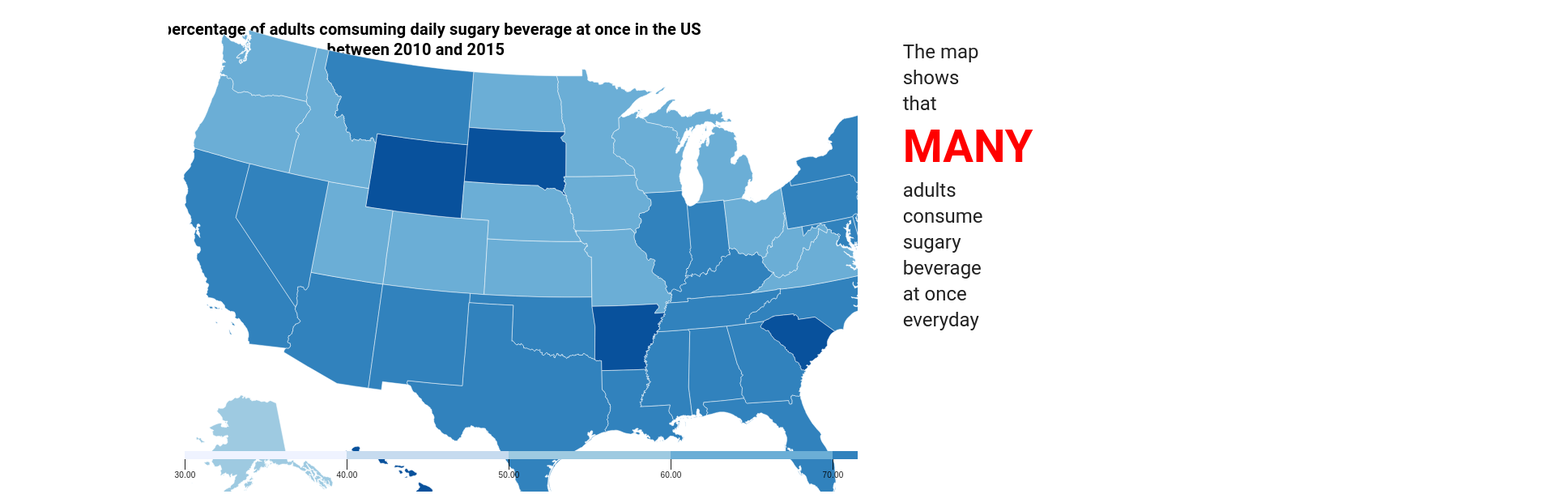
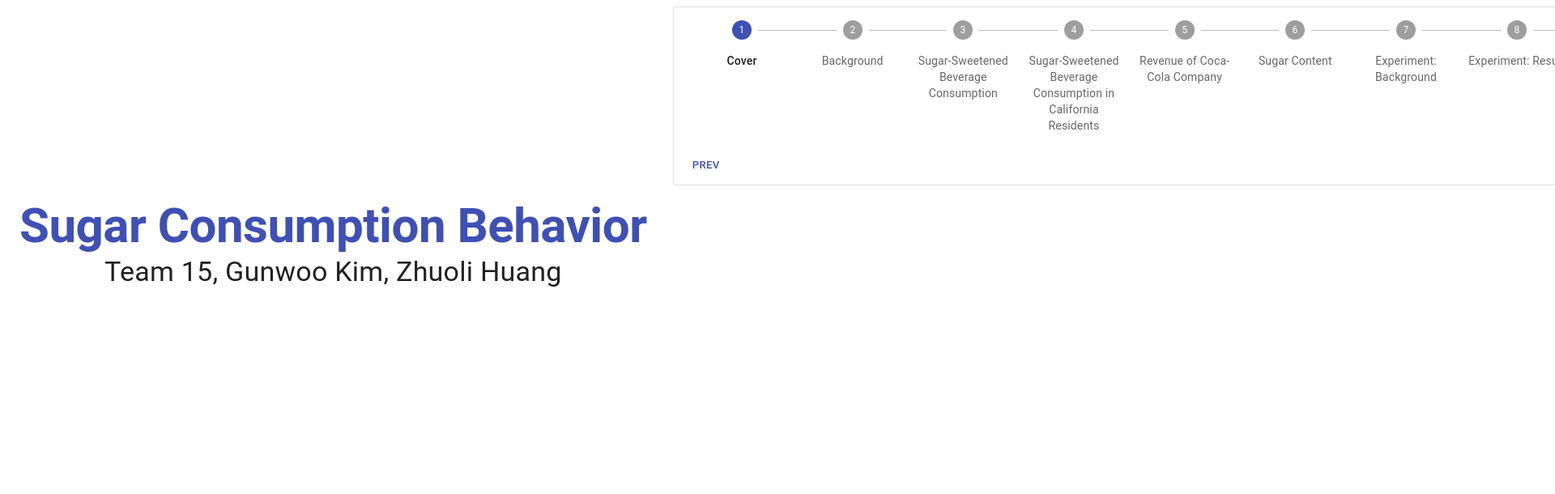
Before and after one commit to Ereasai/ECS272-final, a React (Vite) app: page / in a window 1280 px wide. Shown: the top 610 px of the page at 81% size, 1920 px wide, since content can reach past the window. Built offline with nearby package versions, Linux system fonts and the light colour scheme.

Commit message:
Started implementing cover and background slide.

```diff
--- a/src/App.tsx
+++ b/src/App.tsx
@@ -50,6 +50,41 @@ function DivFilling({ color, children }) {
 const EmptySlide = () => (
   <div>Empty Slide</div>
 )
+
+const CoverSlide = () => (
+  <Container style={{display: 'flex', flexDirection: 'column', justifyContent: 'center', alignItems: 'center', height: '100%'}}>
+    <Typography variant='h2' style={{color: theme.palette.primary.main}}><b>Sugar Consumption Behavior</b></Typography>
+    <Typography variant='h4'>
+      Team 15, Gunwoo Kim, Zhuoli Huang
+    </Typography>
+
+  </Container>
+);
+
+const BackgroundSlide = () => (
+  <Container>
+    <Typography variant='h3'>Background</Typography>
+    <Typography variant='h4'>What are sugar-sweetened beverages?</Typography>
+    <Typography variant='body1'><b>Sugar-sweetened beverages</b> are any liquids that
+      are sweetened with various forms of added sugars like brown sugar, corn
+      sweetener, corn syrup, dextrose, fructose, glucose, high-fructose corn
+      syrup, honey, lactose, malt syrup, maltose, molasses, raw sugar, and
+      sucrose. Examples of SSBs include, but are not limited to, regular soda
+      (not sugar-free), fruit drinks, sports drinks, energy drinks, sweetened
+      waters, and coffee and tea beverages with added sugars.
+    </Typography>
+
+    <br/>
+
+    <Typography variant='h5'>Among the different food categories, we consume 24% of sugar from sugar-sweetened beverages.</Typography>
+
+  </Container>
+);
+
+const ConclusionSlide = () => (
+  <div></div>
+);
+
 
 const Slide1 = () => (
   <Grid container direction='row' style={{width: '100%', height: '100%' }}>
@@ -113,6 +148,8 @@ const Slide7 = () => (
 );
 
 const steps = [
+  'Cover',
+  'Background',
   'Sugar-Sweetened Beverage Consumption',
   'Sugar-Sweetened Beverage Consumption in California Residents',
   'Revenue of Coca-Cola Company',
@@ -132,6 +169,8 @@ function Layout() {
   const incrementStep = () => { setStep(prev => Math.min((prev + 1), steps.length)) };
 
   const slides = [
+    <CoverSlide />,
+    <BackgroundSlide />,
     <Slide1 />,
     <Slide2 />,
     <Slide3 />,
```
